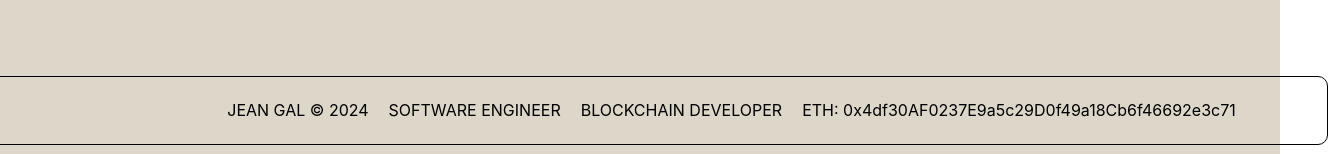
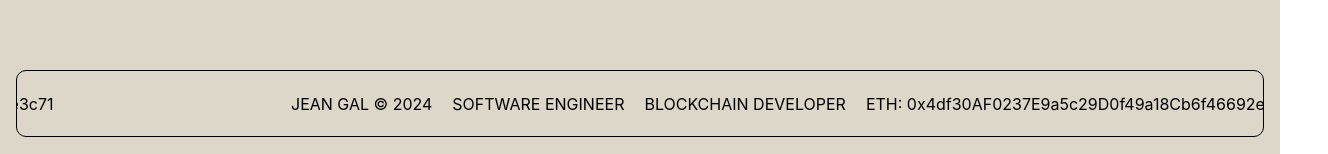
Before and after one commit to Mariussgal/marius_portfolio_website, a Next.js app: page / in a window 1280 px wide. Shown: the part 643-797 px from the top of the page, 1328 px wide, since content can reach past the window. Built offline with nearby package versions, Linux system fonts and the light colour scheme.

Commit message:
fixed some resizing issues with the marquee at the bottom

```diff
--- a/pages/index.tsx
+++ b/pages/index.tsx
@@ -35,8 +35,8 @@ const Home: NextPage = () => {
           <p>Working as a freelancer, get in touch with me to collaborate!</p>
         </Flex>
       </Flex>
-      <Box display="flex" justifyContent="center" height="10%" width="100%" mb="1%" backgroundColor="transparent">
-        <Box display="flex" flexDirection="row" alignItems="center" height="auto" backgroundColor="transparent" border="1px solid black" boxSizing="border-box" borderRadius="10px">
+      <Box display="flex" justifyContent="center" height="10%" width="100%" mb={5} backgroundColor="transparent">
+        <Box display="flex" flexDirection="row" alignItems="center" height="auto" backgroundColor="transparent" border="1px solid black" boxSizing="border-box" borderRadius="10px" maxWidth="100%">
           <Marquee direction="right" speed={50} gradient={false} pauseOnHover={true}>
             <Text m="10px auto" mr={5} transition="all .15s linear" >
               JEAN GAL &copy; {new Date().getFullYear()}
@@ -48,7 +48,7 @@ const Home: NextPage = () => {
               BLOCKCHAIN DEVELOPER
             </Text>
             <Tooltip label="Address copied" isOpen={isOpen} >
-              <Text m="10px auto" transition="all .15s linear" onClick={handleClick}>
+              <Text m="10px auto" mr={5} transition="all .15s linear" onClick={handleClick}>
                 {"ETH: " + address}
               </Text>
             </Tooltip>
```
